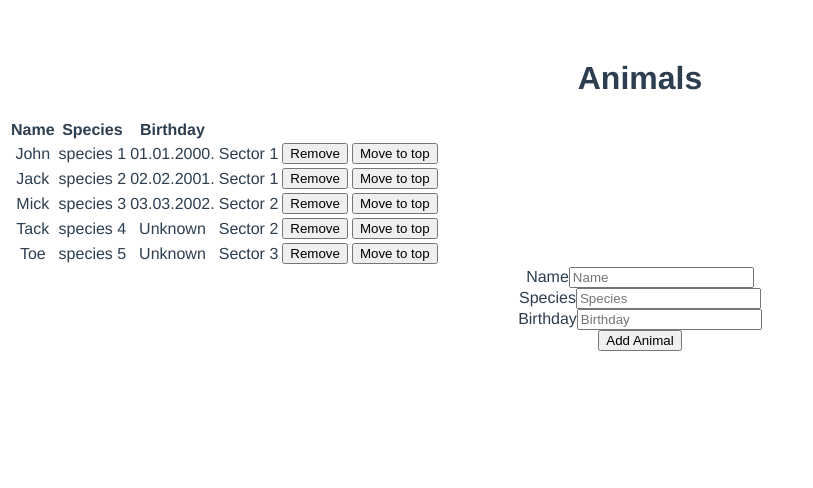
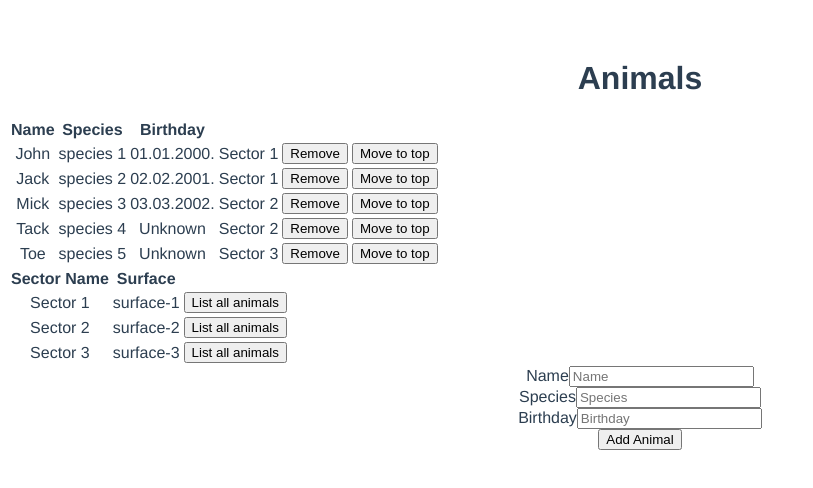
Before and after one commit to VladimirPetrovic/zoo, a Vue app: page / in a window 1280 px wide. Shown: the top 488 px of the page, without its empty margins (0-813 px from the left). Built offline with nearby package versions, Linux system fonts and the light colour scheme.

Commit message:
list all animals from sector

```diff
--- a/src/components/AnimalList.vue
+++ b/src/components/AnimalList.vue
@@ -25,6 +25,23 @@
       </tbody>
     </table>
 
+    <table>
+      <thead>
+        <th>Sector Name</th>
+        <th>Surface</th>
+        <th>&nbsp;</th>
+      </thead>
+      <tbody>
+        <tr v-for="(sector, key) in sectors" :key="key">
+          <td>{{ sector.name }}</td>
+          <td>{{ sector.surface}}</td>
+          <td>
+            <button @click="listAllAnimals(sector)">List all animals</button>
+          </td>
+        </tr>
+      </tbody>
+    </table>
+
     <form @submit.prevent="addAnimal">
       <label>Name</label>
       <input type="text" v-model="newAnimal.name" placeholder="Name" /><br>
@@ -47,6 +64,7 @@ export default {
   name: 'AnimalList',
   data() {
     return {
+      sectors: sectors,
       animals: [
         { name: "John", species: "species 1", birthday: "01.01.2000.", sector: sectors[0].name },
         { name: "Jack", species: "species 2", birthday: "02.02.2001.", sector: sectors[0].name },
@@ -64,16 +82,27 @@ export default {
   },
   methods: {
     deleteContact(key) {
-      this.animals.splice(key, 1);
+      this.animals.splice(key, 1)
     },
     moveAnimalToTop(animal) {
-      this.animals.splice(this.animals.indexOf(animal), 1);
-      this.animals.unshift(animal);
+      this.animals.splice(this.animals.indexOf(animal), 1)
+      this.animals.unshift(animal)
     },
     addAnimal() {
-      this.newAnimal.sector = sectors[2].name;
-      this.animals.push(this.newAnimal);
-      this.newAnimal = {};
+      this.newAnimal.sector = sectors[2].name
+      this.animals.push(this.newAnimal)
+      this.newAnimal = {}
+    },
+    listAllAnimals(sector) {
+      let animalsFromSector = []
+
+      this.animals.forEach(function(animal) {
+        if (animal.sector === sector.name) {
+          animalsFromSector.push(animal.name);
+        }
+      })
+
+      alert(animalsFromSector)
     }
   }
 }
```
